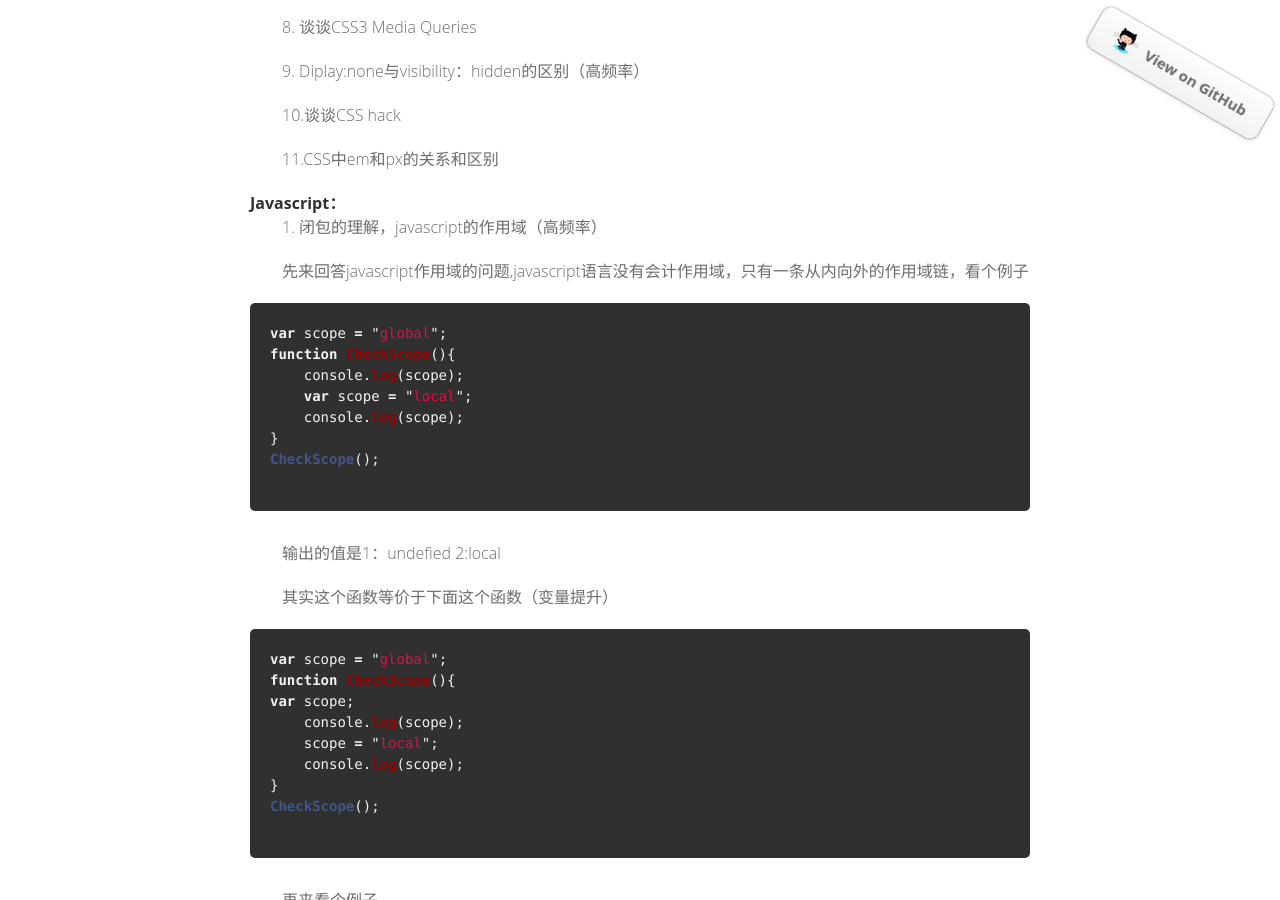
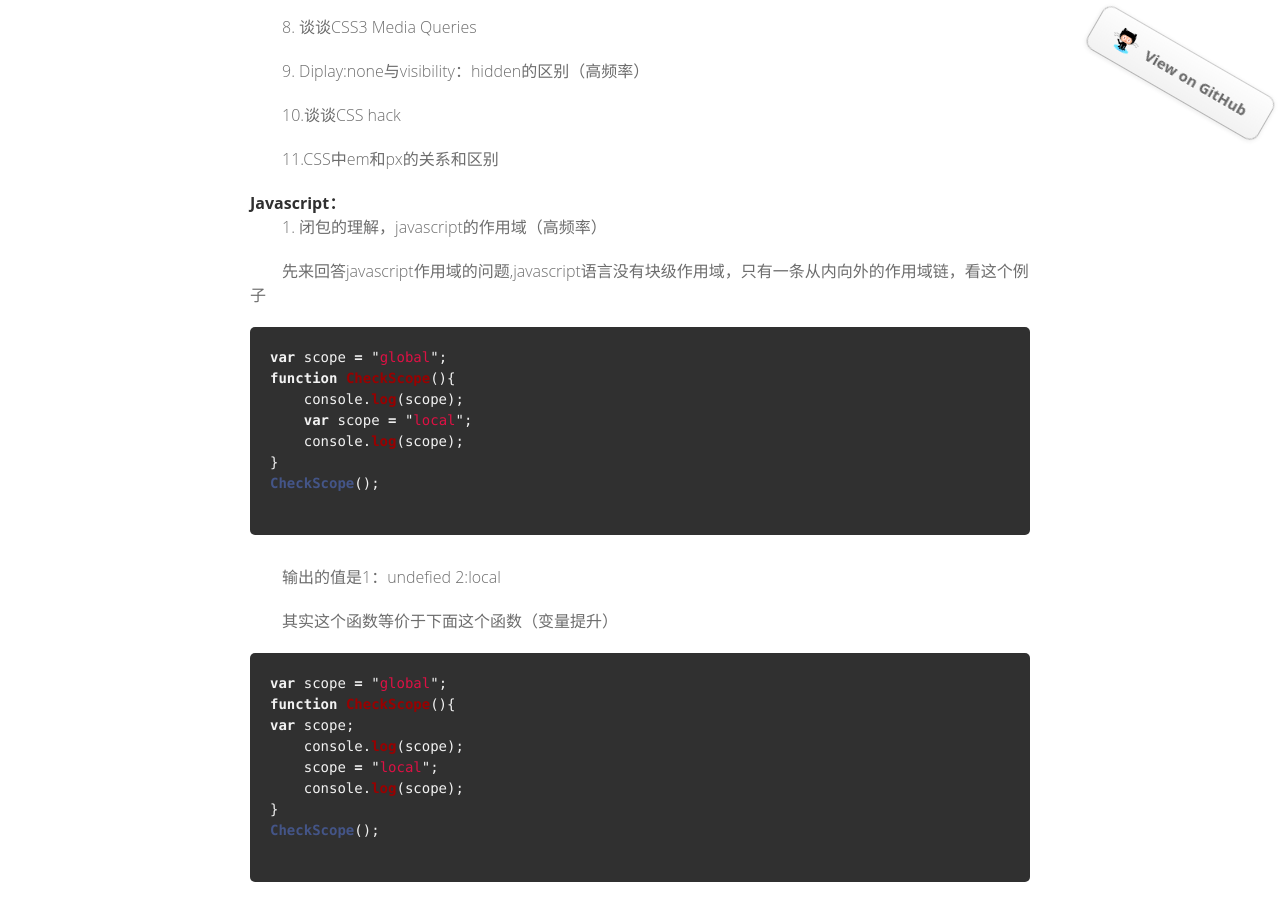
Before and after one commit to yubiaobin/yubiaobin.github.io, a Jekyll site: the page built from _posts/2013-01-12-interview.html, in a window 1280 px wide and 900 px high, scrolled down 1157 px. Built offline with Jekyll 4.4.1, drawn with Linux system fonts in a browser that asks for light colours; comment, search, counter and statistics services are not loaded.

Commit message:
modified the answer on interview question blog

```diff
--- a/_posts/2013-01-12-interview.html
+++ b/_posts/2013-01-12-interview.html
@@ -89,7 +89,7 @@ title : Web前端的一些面试考察的知识点
 
 <p>1. 闭包的理解，javascript的作用域（高频率）</p>
 
-<p>先来回答javascript作用域的问题,javascript语言没有会计作用域，只有一条从内向外的作用域链，看个例子
+<p>先来回答javascript作用域的问题,javascript语言没有块级作用域，只有一条从内向外的作用域链，看这个例子
 </p>
 <p>
 	{% highlight javascript %}
```
